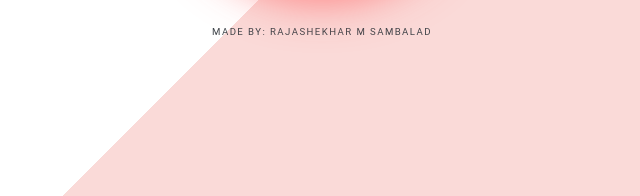
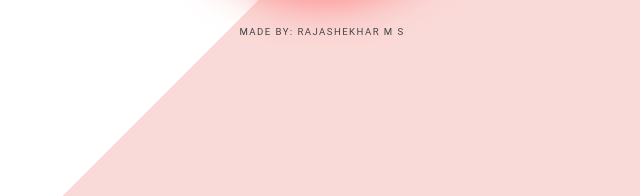
Before and after one commit to rajashekharms369/Pomodoro, a plain HTML site: page index.html in a window 1280 px wide. Shown: the part 464-660 px from the top of the page, 318-958 px from the left. Drawn offline with nearby package versions, Linux system fonts and the light colour scheme.

Commit message:
commit-5

```diff
--- a/index.html
+++ b/index.html
@@ -28,7 +28,7 @@
         <button class="button" id="reset"><i class="fa fa-refresh"></i></button>
         <button class="button" id="toggle"><i class="fa fa-play"></i></button>
       </div>
-      <footer>Made By: Rajashekhar M Sambalad</footer>
+      <footer>Made By: Rajashekhar M S</footer>
     <script src="main.js"></script>
 </body>
 </html>
```
